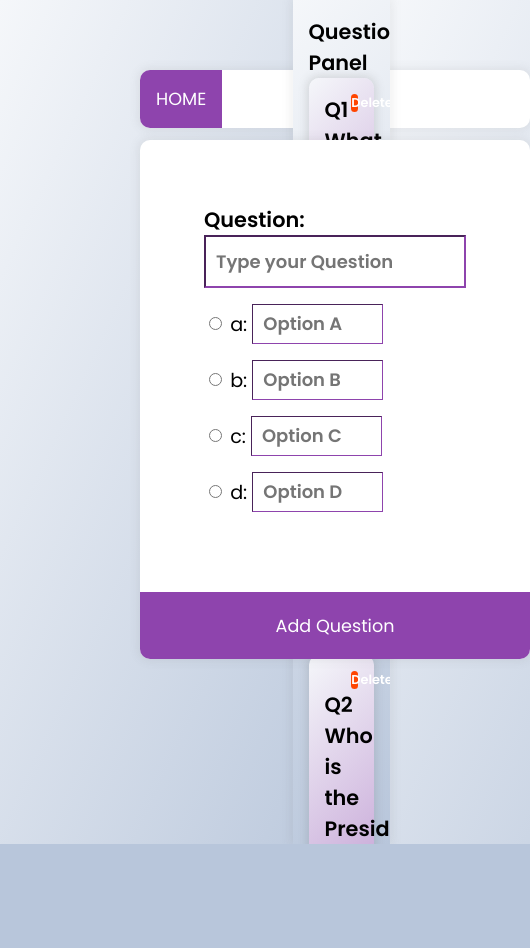
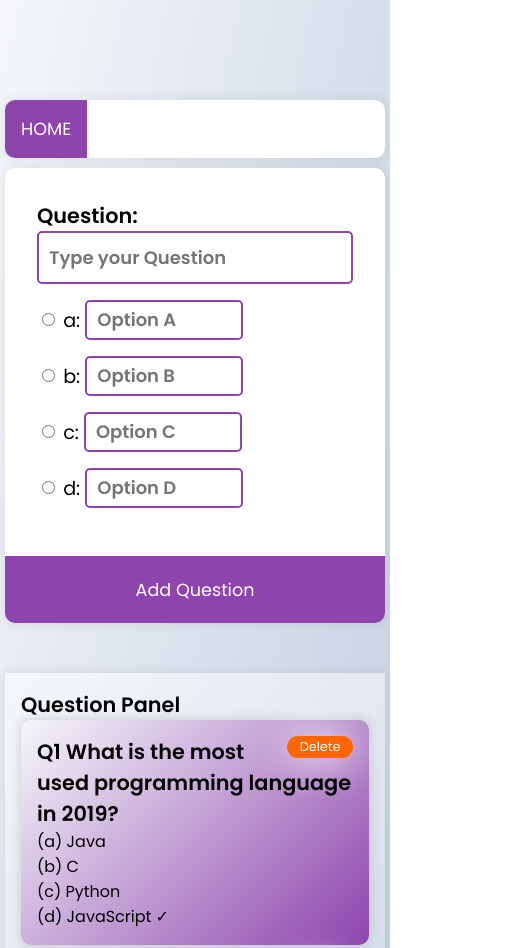
Before and after one commit to priyanka-saini8/javascript-mini-project-askiyy, a plain HTML site: page html/createquiz.html in a window 390 px wide. Shown: the top 948 px of the page, 530 px wide, since content can reach past the window. Before the commit the page ends 844 px from the top, so only its background shows below. Drawn offline with Linux system fonts and the light colour scheme.

Commit message:
made responsive

```diff
--- a/html/createquiz.html
+++ b/html/createquiz.html
@@ -10,12 +10,9 @@
 </head>
 
 <body>
+    <div class="main-container">
         <div class="main-header">
             <button class="btn-header" onclick="moveToHome()">HOME</button>
-    </div>
-    <div class="question-panel" , id="questionPanel">
-        <div class="qp-header" , id="qp-header">
-        </div>
         </div>
         <div class="quiz-container" id="quiz">
             <div class="quiz-header" id="quiz-header">
@@ -50,6 +47,11 @@
             <button id="addQ">Add Question</button>
 
         </div>
+        <div class="question-panel" , id="questionPanel">
+            <div class="qp-header" , id="qp-header">
+            </div>
+        </div>
+    </div>
 </body>
 
 </html>
--- a/script/addquiz.js
+++ b/script/addquiz.js
@@ -55,12 +55,11 @@ btnAdd.addEventListener("click", () => {
 });
 
 function addQestion() {
+    let messageLabel = document.getElementById('message');
     if ((question.value == "") || (optionA.value == "") || (optionB.value == "") || (optionC.value == "") || (optionD.value == "") || (getSelected() == undefined)) {
-        let messageLabel = document.getElementById('message');
         messageLabel.setAttribute("class", "error");
         messageLabel.innerHTML = "(&cross;) All fields are required";
     } else {
-        let messageLabel = document.getElementById('message');
         messageLabel.setAttribute("class", "success");
         messageLabel.innerHTML = "(&check;) Question added";
         const questionData = {
@@ -84,7 +83,7 @@ function displayQuestionOnPanel() {
                             <label>No question is added yet</label>`;
     } else {
         qpHeader.innerHTML = "<label class='question'>Question Panel</label>";
-        for (var i = 0; i < quizData.length; i++) {
+        for (let i = 0; i < quizData.length; i++) {
             const questionBox = document.createElement('div');
             questionBox.setAttribute("id", "display-question-box");
             questionBox.setAttribute("class", "display-question-box");
@@ -124,7 +123,6 @@ function getSelected() {
             answer = answerEl.id;
         }
     });
-
     return answer;
 }
 
@@ -140,13 +138,10 @@ function displayTickCross(check, answer) {
 }
 
 function deleteQuestion(delIndex) {
-    for (var i = 0; i < quizData.length; i++) {
-        if (i == delIndex) {
-            for (var j = i; j < quizData.length; j++)
-                quizData[j] = quizData[j + 1];
-        }
+    for (let i = 0; i < quizData.length; i++) {
+        if (i == delIndex)
+            quizData.splice(i,1);
     }
-    quizData.pop();
     displayQuestionOnPanel();
 }
 
@@ -166,6 +161,6 @@ function emptyQuestionFields() {
 function moveToHome() {
     let text = "Are you sure to want to leave this page!";
     if (confirm(text) == true) {
-        window.location.href='../index.html'
+        location.href='../index.html'
     }
 }
--- a/style.css
+++ b/style.css
@@ -5,8 +5,7 @@
 }
 
 body {
-    background-color: #b8c6db;
-    background-image: linear-gradient(to top left, #b8c6db , #f5f7fa );
+    background-image: linear-gradient(to top left, #b8c6db, #f5f7fa);
     display: flex;
     align-items: center;
     justify-content: center;
@@ -16,17 +15,12 @@ body {
 }
 
 .quiz-container {
-    margin: auto;
-    position: absolute;
-    top: 140px;
-    left: 140px;
-    right: 140px;
     background-color: #fff;
     border-radius: 10px;
     box-shadow: 0 0 10px 2px rgba(100, 100, 100, 0.1);
     overflow: hidden;
-    width: 600px;
-    max-width: 100%;
+    width: 100%;
+    max-width: 600px;
 }
 
 .quiz-header {
@@ -74,8 +68,6 @@ button:focus {
     outline: none;
 }
 
-/*  */
-
 .option-container {
     background-color: #fff;
     display: flex;
@@ -91,7 +83,7 @@ button:focus {
 
 .inputquestion {
     border-color: #8e44ad;
-    border-width: 2.5px;
+    border-width: 2px;
     width: 100%;
     height: 3.3rem;
     padding: 10px;
@@ -99,12 +91,19 @@ button:focus {
     font-weight: bold;
     font-size: large;
     outline: none;
+    border-style: solid;
+    border-radius: 5px;
 
+}
+
+.inputquestion:hover,.inputanswer:hover {
+    border-color: #732d91;
+    border-width: 3px;
 }
 
 .inputanswer {
     border-color: #8e44ad;
-    border-width: 1px;
+    border-width: 2px;
     width: 50%;
     height: 2.5rem;
     padding: 10px;
@@ -113,6 +112,8 @@ button:focus {
     font-size: large;
     outline: none;
     cursor: pointer;
+    border-style: solid;
+    border-radius: 5px;
 }
 
 label.question {
@@ -125,7 +126,6 @@ label.question {
 label.error {
     color: red;
     font-size: large;
-    border-radius: 10px;
     padding: 5px;
     font-weight: bold;
     display: block;
@@ -135,7 +135,6 @@ label.error {
 label.success {
     color: green;
     font-size: large;
-    border-radius: 10px;
     padding: 5px;
     font-weight: bold;
     display: block;
@@ -143,15 +142,14 @@ label.success {
 }
 
 .question-panel {
-    background-color: #fff;
     border-radius: 0px;
     box-shadow: 0 0 10px 2px rgba(100, 100, 100, 0.1);
     overflow-y: auto;
     width: 25%;
-    max-width: 100%;
-    height: 100%;
-    position: absolute;
+    position: fixed;
+    top: 0px;
     right: 0px;
+    bottom: 0px;
     background-image: linear-gradient(315deg, #b8c6db 0%, #f5f7fa 100%);
 }
 
@@ -170,39 +168,41 @@ label.success {
 }
 
 button.delete {
-    background-color: orangered;
+    background-color: rgb(255, 102, 0);
     border: none;
     color: white;
     cursor: pointer;
     display: inline;
-    font-family: inherit;
     font-size: 0.8rem;
-    text-size-adjust: auto;
-    width: 20%;
-    padding: 0rem;
+    width: 66px;
+    padding: 0.1rem;
     float: right;
-    font-weight: bold;
-    border-radius: 50px;
+    font-weight: 500;
+    border-radius: 30px;
+    transition: background-color 0.15s;
+    box-shadow: 1px 1px 40px rgb(255, 255, 255);
 }
 
 button.delete:hover {
-    background-color: red;
+    background-color: rgb(255, 0, 0);
+}
+
+.main-container {
+    display: flex;
+    flex-direction: column;
+    width: 600px;
 }
 
 .main-header {
     margin: auto;
-    position: absolute;
-    top: 70px;
-    left: 140px;
-    right: 140px;
     background-color: #fff;
     border-radius: 10px;
     box-shadow: 0 0 10px 2px rgba(100, 100, 100, 0.1);
     overflow: hidden;
-    width: 600px;
-    max-width: 100%;
+    width: 100%;
+    max-width: 600px;
     display: flex;
-    flex-direction: row;
+    margin-bottom: 10px;
 }
 
 .btn-header {
@@ -211,7 +211,6 @@ button.delete:hover {
     color: white;
     cursor: pointer;
     display: block;
-    font-family: inherit;
     font-size: 1.1rem;
     width: auto;
     padding: 1rem;
@@ -227,3 +226,19 @@ button.delete:hover {
     background-color: #5e3370;
     outline: none;
 }
+
+@media screen and (max-width: 1200px) {
+    .question-panel {
+        margin-top: 50px;
+        position: static;
+        width: 100%;
+    }
+
+    .quiz-header {
+        padding: 2rem;
+    }
+
+    .main-container {
+        padding: 100px 5px;
+    }
+}
```
Also changed, not shown: html/play.html (+2 -0 lines), index.html (+1 -1 lines), script/script.js (+3 -40 lines). Lines whose indentation alone changed are shown as unchanged.
